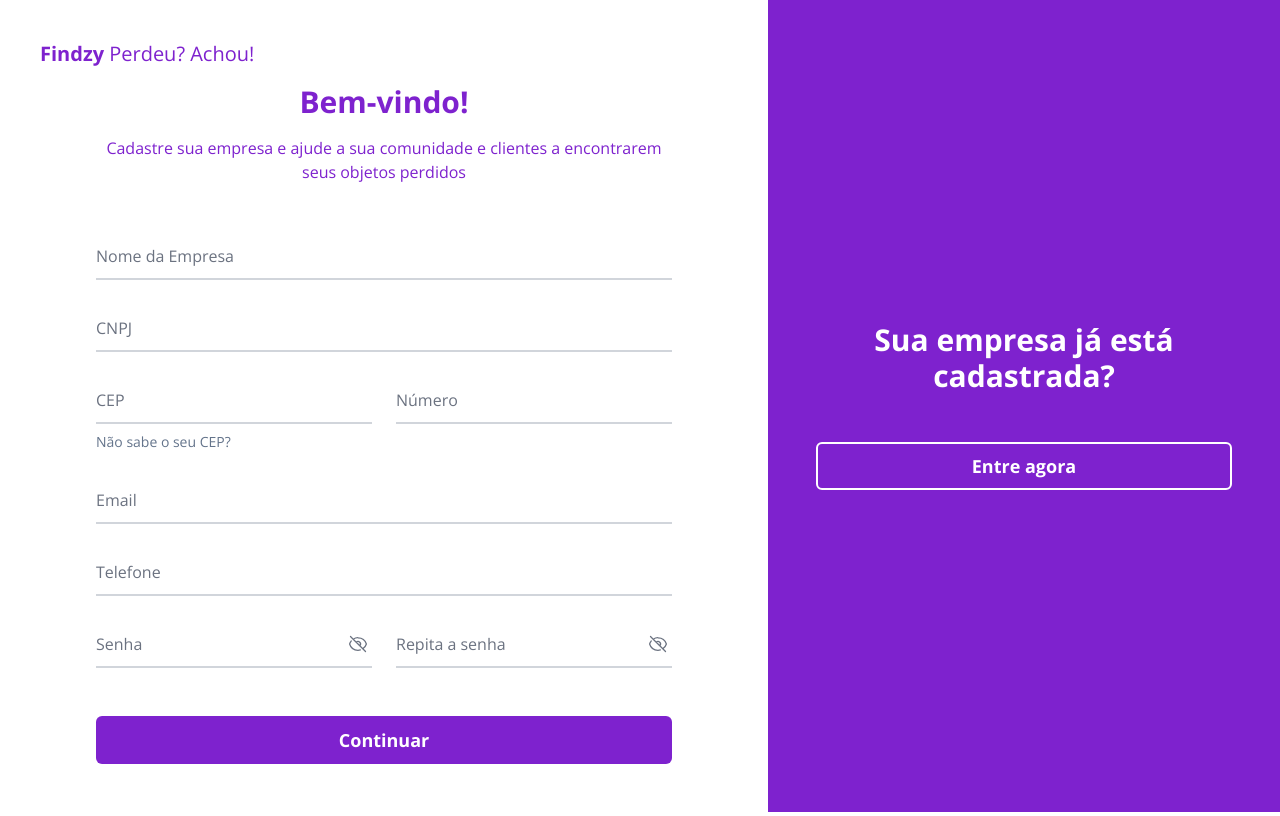
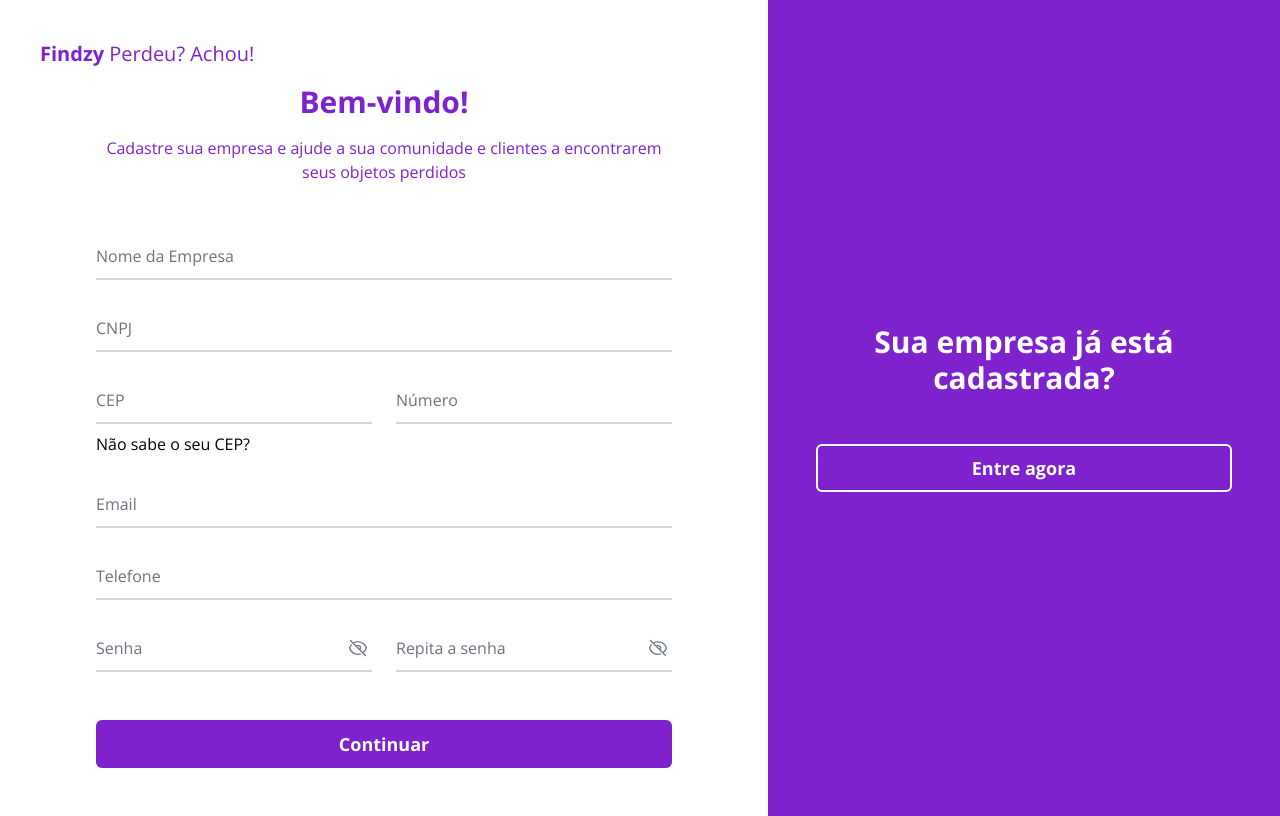
Before and after one commit to KaykySousa/Findzy, a Next.js app: page /register/company in a window 1280 px wide. Built offline with nearby package versions, Linux system fonts and the light colour scheme; what prettier-plugin-tailwindcss would draw is missing.

Commit message:
add: theme to anchor component

```diff
--- a/src/components/design/Anchor.tsx
+++ b/src/components/design/Anchor.tsx
@@ -3,13 +3,21 @@ import { AnchorHTMLAttributes } from "react"
 
 interface AnchorProps
 	extends Omit<AnchorHTMLAttributes<HTMLAnchorElement>, keyof LinkProps>,
-		LinkProps {}
+		LinkProps {
+			theme?: "primary" | "second"
+		}
 
-export default function Anchor({ className, href, ...props }: AnchorProps) {
+export default function Anchor({ className, theme = "primary", href, ...props }: AnchorProps) {
+
+	const themes = {
+		primary: "hover:underline",
+		second: "text-sm text-slate-500 hover:text-purple-700"
+	}
+
 	return (
 		<Link href={href}>
 			<a
-				className={`text-sm text-slate-500 hover:text-purple-700 ${className}`}
+				className={`${themes[theme]} ${className}`}
 				{...props}
 			/>
 		</Link>
```
